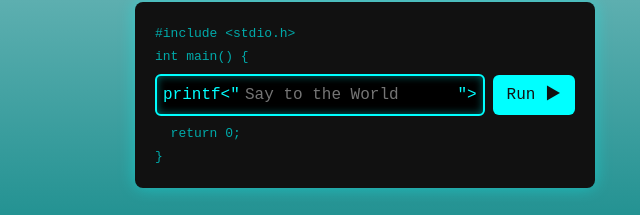
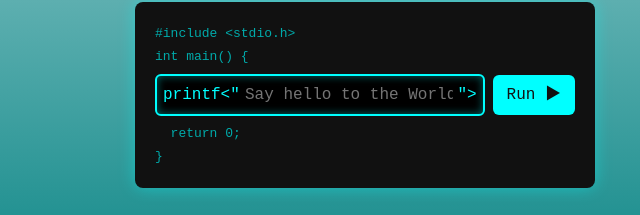
Before and after one commit to XYZ-SHE/Week2, a plain HTML site: page index.html in a window 1280 px wide. Shown: the part 582-797 px from the top of the page, 275-915 px from the left. Drawn offline with Linux system fonts and the light colour scheme.

Commit message:
Update index.html

```diff
--- a/index.html
+++ b/index.html
@@ -19,7 +19,7 @@
 
       <div class="input-row">
         <div class="code-wrapper">
-          <input id="codeInput" type="text" placeholder='Say to the World' />
+          <input id="codeInput" type="text" placeholder='Say hello to the World' />
         </div>
         <button id="runBtn">Run ▶</button>
       </div>
```
